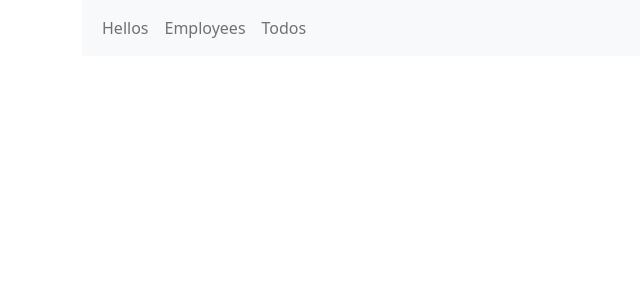
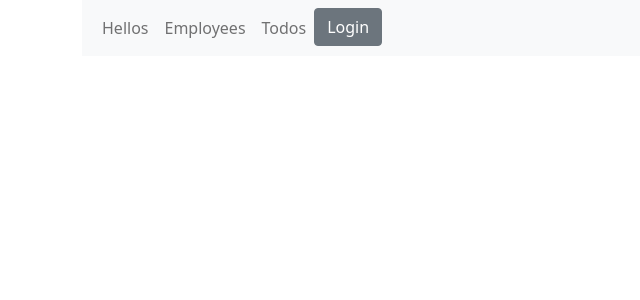
Before and after one commit to plevko/angular-training, an Angular app: page / in a window 1280 px wide. Shown: the top 300 px of the page, without its empty margins (0-640 px from the left). Built offline with nearby package versions, Linux system fonts and the light colour scheme.

Commit message:
Todos login guard

```diff
--- a/src/app/app.module.ts
+++ b/src/app/app.module.ts
@@ -1,3 +1,4 @@
+import { LoginService } from './shared/login.service';
 import { NgModule } from '@angular/core';
 import { BrowserModule } from '@angular/platform-browser';
 import { RouterModule } from '@angular/router';
@@ -22,7 +23,7 @@ import { EmojiAdderDirective } from './shared/directives/emoji-adder.directive';
     MenuComponent,
   ],
   imports: [BrowserModule, RouterModule.forRoot(appRoutes)],
-  providers: [AlertService],
+  providers: [AlertService, LoginService],
   bootstrap: [AppComponent],
 })
 export class AppModule {}
--- a/src/app/menu/menu.component.html
+++ b/src/app/menu/menu.component.html
@@ -26,6 +26,16 @@
             >Todos</a
           >
         </li>
+        <li class="nav-item">
+          <button
+            type="button"
+            [disabled]="isUserLoggedIn()"
+            class="btn btn-secondary"
+            (click)="login()"
+          >
+            Login
+          </button>
+        </li>
       </ul>
     </div>
   </div>
--- a/src/app/menu/menu.component.ts
+++ b/src/app/menu/menu.component.ts
@@ -1,3 +1,4 @@
+import { LoginService } from './../shared/login.service';
 import { Component } from '@angular/core';
 import { Router } from '@angular/router';
 
@@ -6,7 +7,10 @@ import { Router } from '@angular/router';
   templateUrl: './menu.component.html',
 })
 export class MenuComponent {
-  constructor(private readonly router: Router) {}
+  constructor(
+    private readonly router: Router,
+    private readonly loginService: LoginService
+  ) {}
 
   goToEmployees(): void {
     this.router.navigate(['employees']);
@@ -20,4 +24,12 @@ export class MenuComponent {
       queryParams: 'exact',
     });
   }
+
+  isUserLoggedIn(): boolean {
+   return this.loginService.userLoggedIn;
+  }
+
+  login(): void {
+    this.loginService.userLoggedIn = true;
+  }
 }
--- /dev/null
+++ b/src/app/shared/login.service.ts
@@ -0,0 +1,10 @@
+import { Injectable } from '@angular/core';
+
+@Injectable()
+export class LoginService {
+  userLoggedIn = false;
+
+  login(): void {
+      this.userLoggedIn = true;
+  }
+}
--- /dev/null
+++ b/src/app/todos/todos.guard.ts
@@ -0,0 +1,19 @@
+import { AlertService } from './../alert/alert.service';
+import { LoginService } from './../shared/login.service';
+import { Injectable } from '@angular/core';
+import { CanActivate } from '@angular/router';
+
+@Injectable()
+export class TodosGuard implements CanActivate {
+  constructor(
+    private readonly loginService: LoginService,
+    private readonly alertService: AlertService
+  ) {}
+
+  canActivate(): boolean {
+    if (!this.loginService.userLoggedIn) {
+      this.alertService.addDangerAlert('Access denied');
+    }
+    return this.loginService.userLoggedIn;
+  }
+}
--- a/src/app/todos/todos.module.ts
+++ b/src/app/todos/todos.module.ts
@@ -1,3 +1,4 @@
+import { TodosGuard } from './todos.guard';
 import { TodosResolver } from './todos.resolver';
 import { todosRoutes } from './todos.routes';
 import { RouterModule } from '@angular/router';
@@ -9,6 +10,6 @@ import { HttpClientModule } from '@angular/common/http';
 @NgModule({
   declarations: [TodosComponent],
   imports: [CommonModule, RouterModule.forChild(todosRoutes), HttpClientModule],
-  providers: [TodosResolver],
+  providers: [TodosResolver, TodosGuard],
 })
 export class TodosModule {}
--- a/src/app/todos/todos.routes.ts
+++ b/src/app/todos/todos.routes.ts
@@ -1,3 +1,4 @@
+import { TodosGuard } from './todos.guard';
 import { TodosComponent } from './todos.component';
 import { Routes } from '@angular/router';
 import { TodosResolver } from './todos.resolver';
@@ -9,5 +10,6 @@ export const todosRoutes: Routes = [
     resolve: {
       todos: TodosResolver,
     },
+    canActivate: [TodosGuard],
   },
 ];
```
